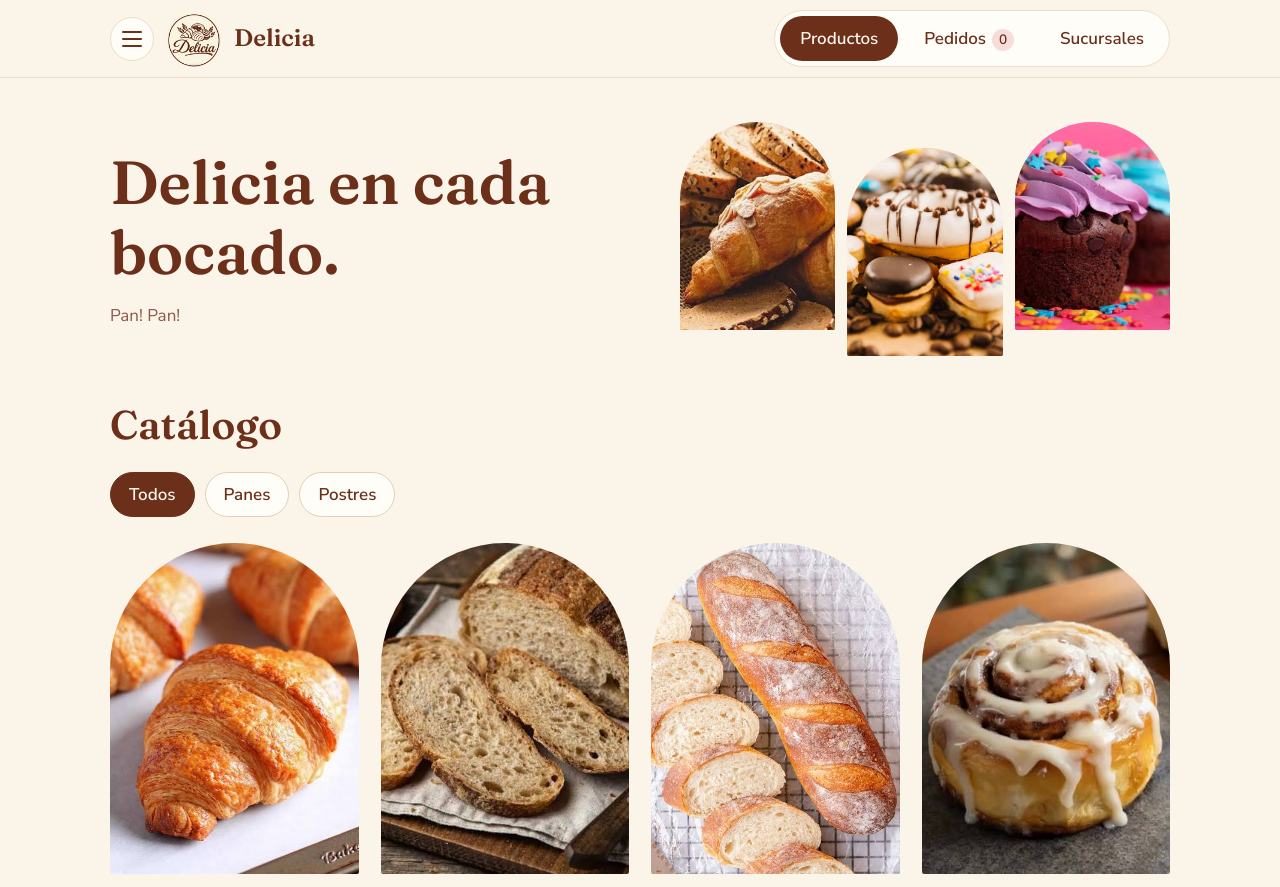
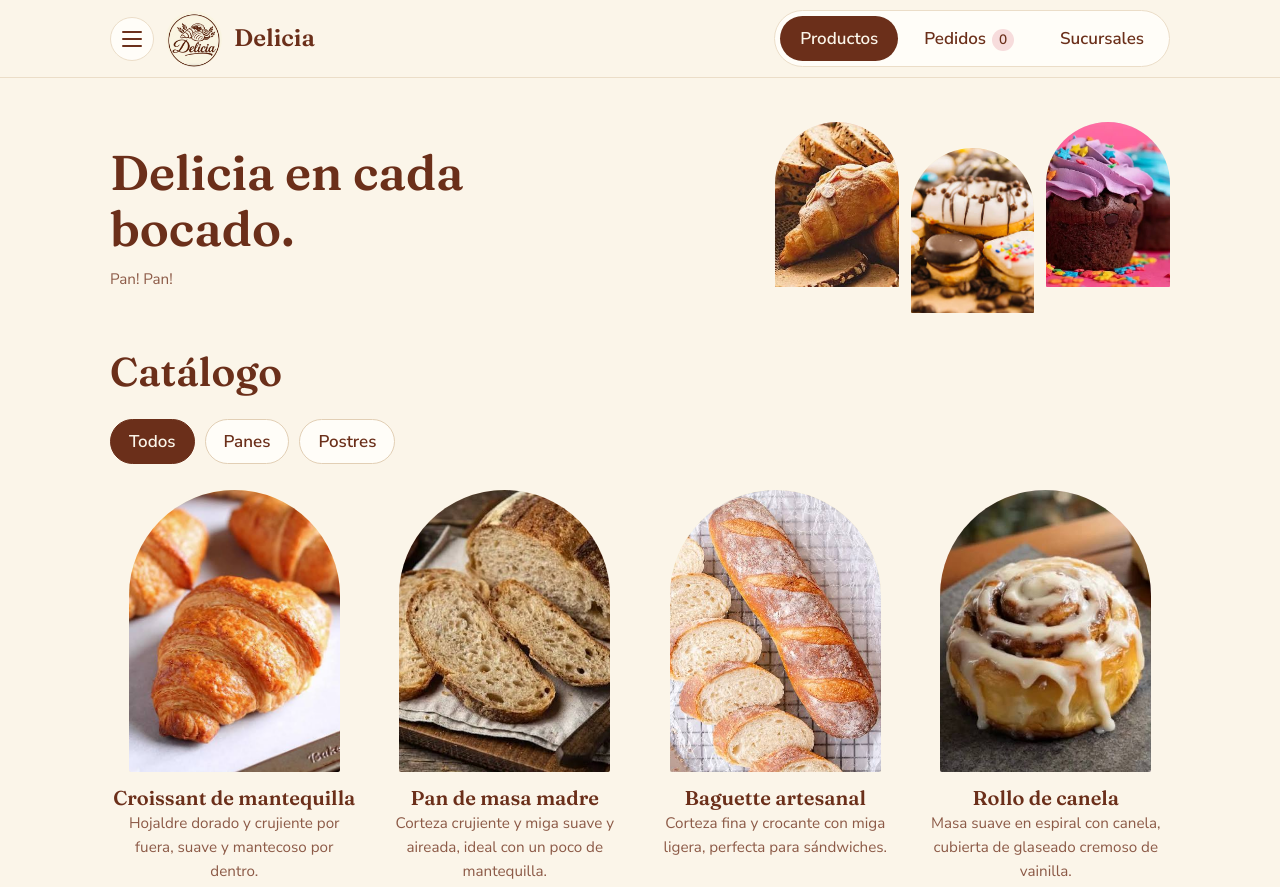
Before and after one commit to Panaderia-Delicia/Panaderia-Delicia-Trabajo-escolar-, a plain HTML site: page index.html in a window 1280 px wide. Shown: the top 887 px of the page. Drawn offline with Linux system fonts and the light colour scheme.

Commit message:
Adjust CSS styles for layout and typography

```diff
--- a/css/index.css
+++ b/css/index.css
@@ -36,13 +36,13 @@ main{max-width:1100px;margin:auto;padding:0 20px 70px}
 section{display:none;padding-top:44px}
 section.activa{display:block}
 h1,h2,h3{font-family:var(--titulos);font-weight:600;line-height:1.15}
-h1{font-size:clamp(2.3rem,5.5vw,3.8rem);max-width:13ch}
+h1{font-size:clamp(1.85rem,4.4vw,3.05rem);max-width:13ch}
 h2{font-size:clamp(1.8rem,4vw,2.5rem)}
-.intro{max-width:52ch;color:var(--cacao-suave);margin-top:14px}
+.intro{max-width:52ch;color:var(--cacao-suave);margin-top:10px;font-size:.95rem}
 
 /* ---------- Productos ---------- */
-.portada{display:grid;grid-template-columns:1.1fr 1fr;gap:30px;align-items:center;margin-bottom:46px}
-.vitrina{display:grid;grid-template-columns:repeat(3,1fr);gap:12px}
+.portada{display:grid;grid-template-columns:1.1fr 1fr;gap:24px;align-items:center;margin-bottom:36px}
+.vitrina{display:grid;grid-template-columns:repeat(3,1fr);gap:12px;width:80%;justify-self:end}
 .vitrina span{aspect-ratio:3/4;border-radius:999px 999px 18px 18px;display:grid;place-items:center;font-size:clamp(2.2rem,6vw,3.6rem);overflow:hidden}
 .vitrina img,.cuadro img,.mini img{width:100%;height:100%;object-fit:cover}
 .vitrina span:nth-child(1){background:var(--rosa)}
@@ -53,7 +53,7 @@ h2{font-size:clamp(1.8rem,4vw,2.5rem)}
 .filtros button[aria-pressed="true"]{background:var(--cacao);color:var(--crema);border-color:var(--cacao)}
 .rejilla{display:grid;grid-template-columns:repeat(auto-fill,minmax(210px,1fr));gap:34px 22px}
 .producto{text-align:center}
-.cuadro{aspect-ratio:3/4;border-radius:999px 999px 18px 18px;display:grid;place-items:center;font-size:4.2rem;overflow:hidden}
+.cuadro{aspect-ratio:3/4;border-radius:999px 999px 18px 18px;display:grid;place-items:center;font-size:4.2rem;overflow:hidden;width:85%;margin-inline:auto}
 .producto h3{font-size:1.25rem;margin-top:14px}
 .producto p{font-size:.95rem;color:var(--cacao-suave);margin-top:2px}
 .btn{border:0;background:var(--cacao);color:var(--crema);padding:10px 20px;border-radius:999px;font-weight:700;transition:transform .15s,background .2s}
@@ -115,6 +115,7 @@ footer{text-align:center;padding:26px 20px;background:var(--rosa);font-size:.95r
 
 @media(max-width:820px){
   .portada,.pedido,.sucursales{grid-template-columns:1fr}
+    .vitrina{justify-self:center}
   .resumen{position:static}
   .barra{justify-content:center}
   #mapa{height:320px}
```
